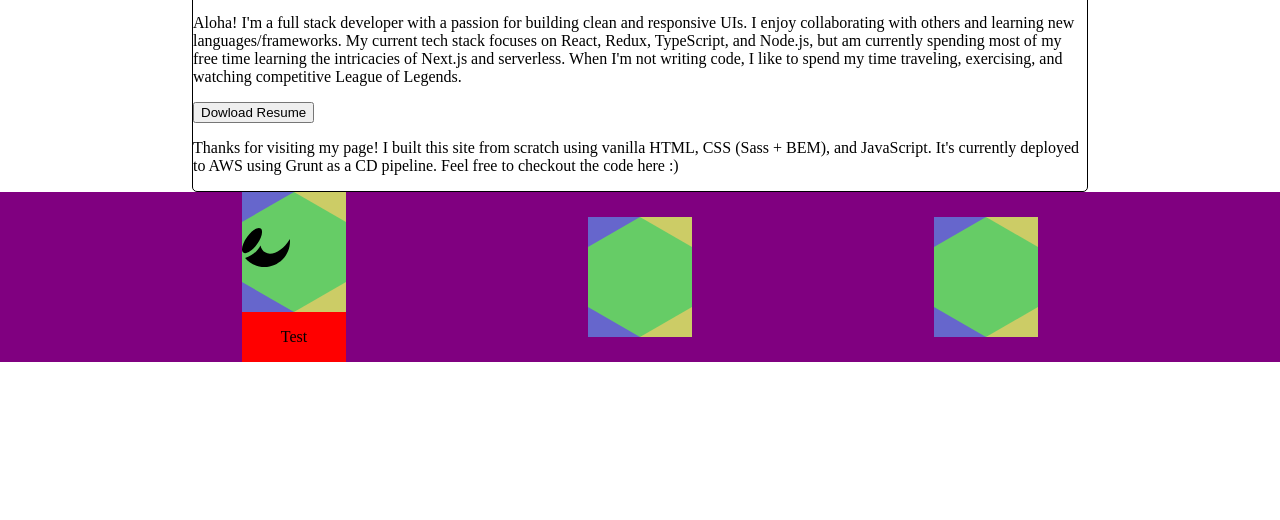
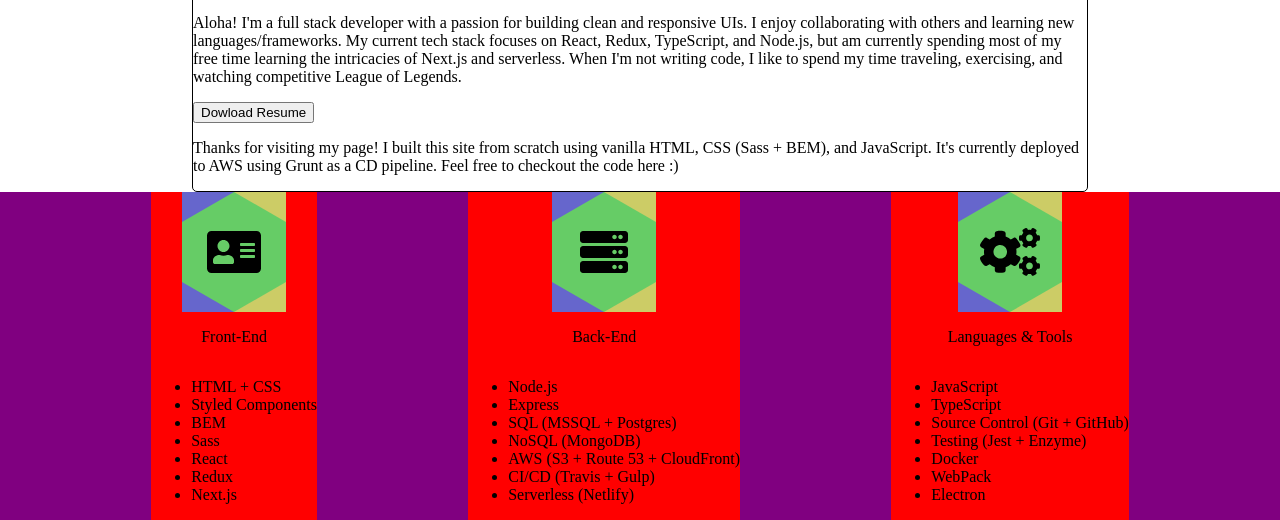
Before and after one commit to akbuma/personal-portfolio, a website: page index.html in a window 1280 px wide. Shown: the part 414-934 px from the top of the page. Before the commit the page ends 800 px from the top, so only its background shows below. Drawn offline with Linux system fonts and the light colour scheme.

Commit message:
add icons to skill hexes

```diff
--- a/index.html
+++ b/index.html
@@ -6,6 +6,7 @@
   <meta name="viewport" content="width=device-width, initial-scale=1.0" />
   <link rel="stylesheet" href="./styles/style.css" />
   <script defer src="https://use.fontawesome.com/releases/v5.0.0/js/all.js"></script>
+  <script defer src="https://kit.fontawesome.com/3987026df8.js" crossorigin="anonymous"></script>
   <title>Aaron Bumanglag</title>
 </head>
 
@@ -113,20 +114,55 @@
       <div class="skills__front-end">
         <div class="skills__hex--top"></div>
         <div class="skills__hex--mid">
-          <i class="fab fa-affiliatetheme fa-3x"></i>
+          <i class="fas fa-address-card fa-3x"></i>
         </div>
         <div class="skills__hex--bot"></div>
-        <p>Test</p>
+        <p>Front-End</p>
+        <ul>
+          <li>HTML + CSS</li>
+          <li>Styled Components</li>
+          <li>BEM</li>
+          <li>Sass</li>
+          <li>React</li>
+          <li>Redux</li>
+          <li>Next.js</li>
+        </ul>
       </div>
       <div class="skills__back-end">
         <div class="skills__hex--top"></div>
-        <div class="skills__hex--mid"></div>
+        <div class="skills__hex--mid">
+          <i class="fas fa-server fa-3x"></i>
+        </div>
         <div class="skills__hex--bot"></div>
+        <p>Back-End</p>
+        <ul>
+          <li>Node.js</li>
+          <li>Express</li>
+          <li>SQL (MSSQL + Postgres)</li>
+          <li>NoSQL (MongoDB)</li>
+          <li>AWS (S3 + Route 53 + CloudFront)</li>
+          <li>CI/CD (Travis + Gulp)</li>
+          <li>Serverless (Netlify)</li>
+        </ul>
       </div>
       <div class="skills__tools">
         <div class="skills__hex--top"></div>
-        <div class="skills__hex--mid"></div>
+        <div class="skills__hex--mid">
+          <!-- <i class="fas fa-wrench"></i> -->
+          <!-- <i class="fas fa-address-card"></i> -->
+          <i class="fas fa-cogs fa-3x"></i>
+        </div>
         <div class="skills__hex--bot"></div>
+        <p>Languages & Tools</p>
+        <ul>
+          <li>JavaScript</li>
+          <li>TypeScript</li>
+          <li>Source Control (Git + GitHub)</li>
+          <li>Testing (Jest + Enzyme)</li>
+          <li>Docker</li>
+          <li>WebPack</li>
+          <li>Electron</li>
+        </ul>
       </div>
     </div>
   </div>
--- a/styles/style.scss
+++ b/styles/style.scss
@@ -219,7 +219,7 @@ header {
 
   &__container {
     display: flex;
-    align-items: center;
+    align-items: flex-start;
     justify-content: space-evenly;
   }
 
@@ -233,14 +233,14 @@ header {
   &__back-end {
     // width: 500px;
     // height: 500px;
-    background-color: blue;
+    background-color: red;
     @extend %hex-corner;
   }
 
   &__tools {
     // width: 500px;
     // height: 500px;
-    background-color: purple;
+    background-color: red;
     @extend %hex-corner;
   }
 
@@ -256,6 +256,9 @@ header {
       width: 104px;
       height: 60px;
       background-color: #6c6;
+      display: flex;
+      align-items: center;
+      justify-content: center;
     }
 
     &--bot {
```
Also changed, not shown: styles/style.css, 1 other file.
